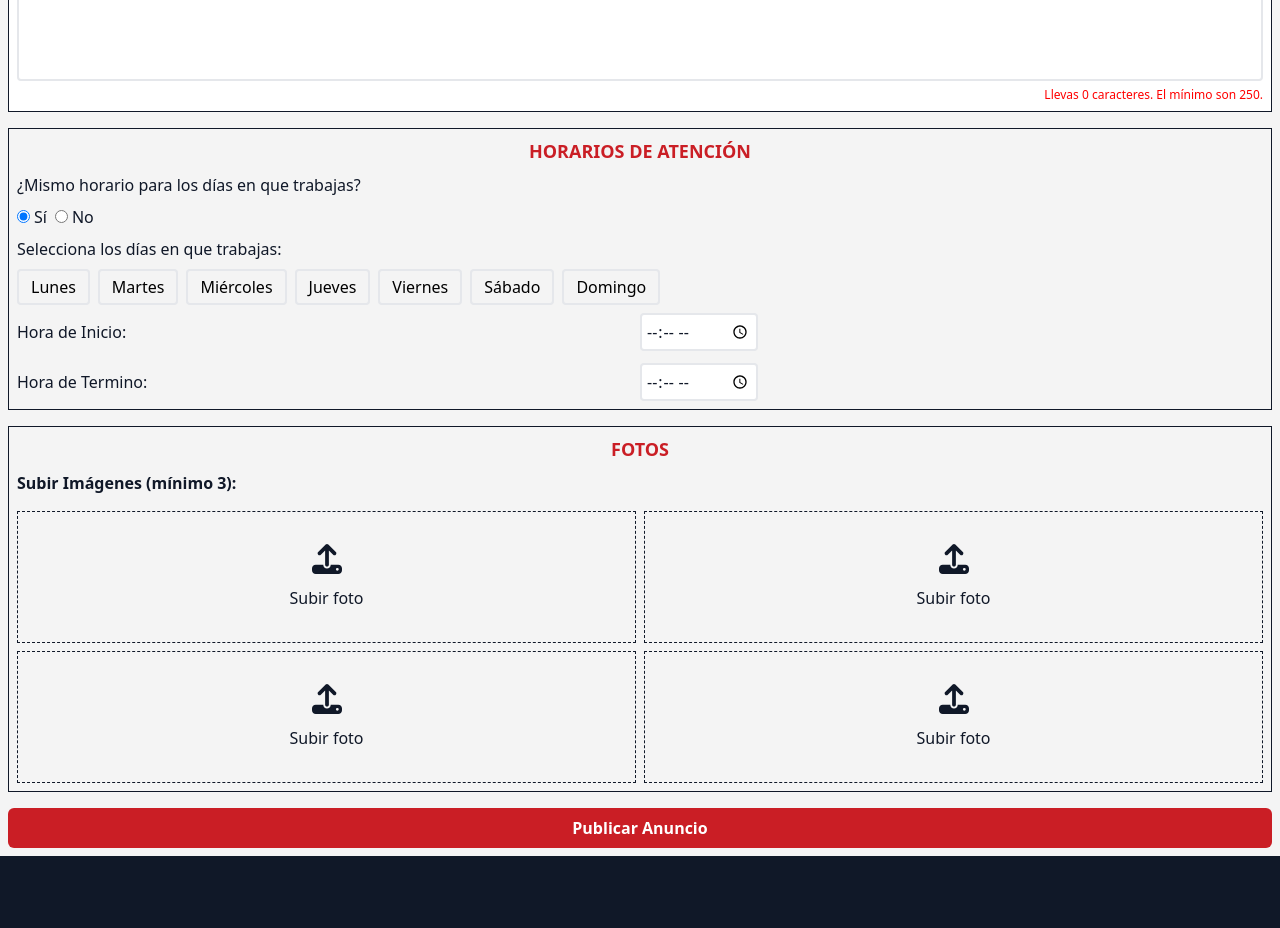
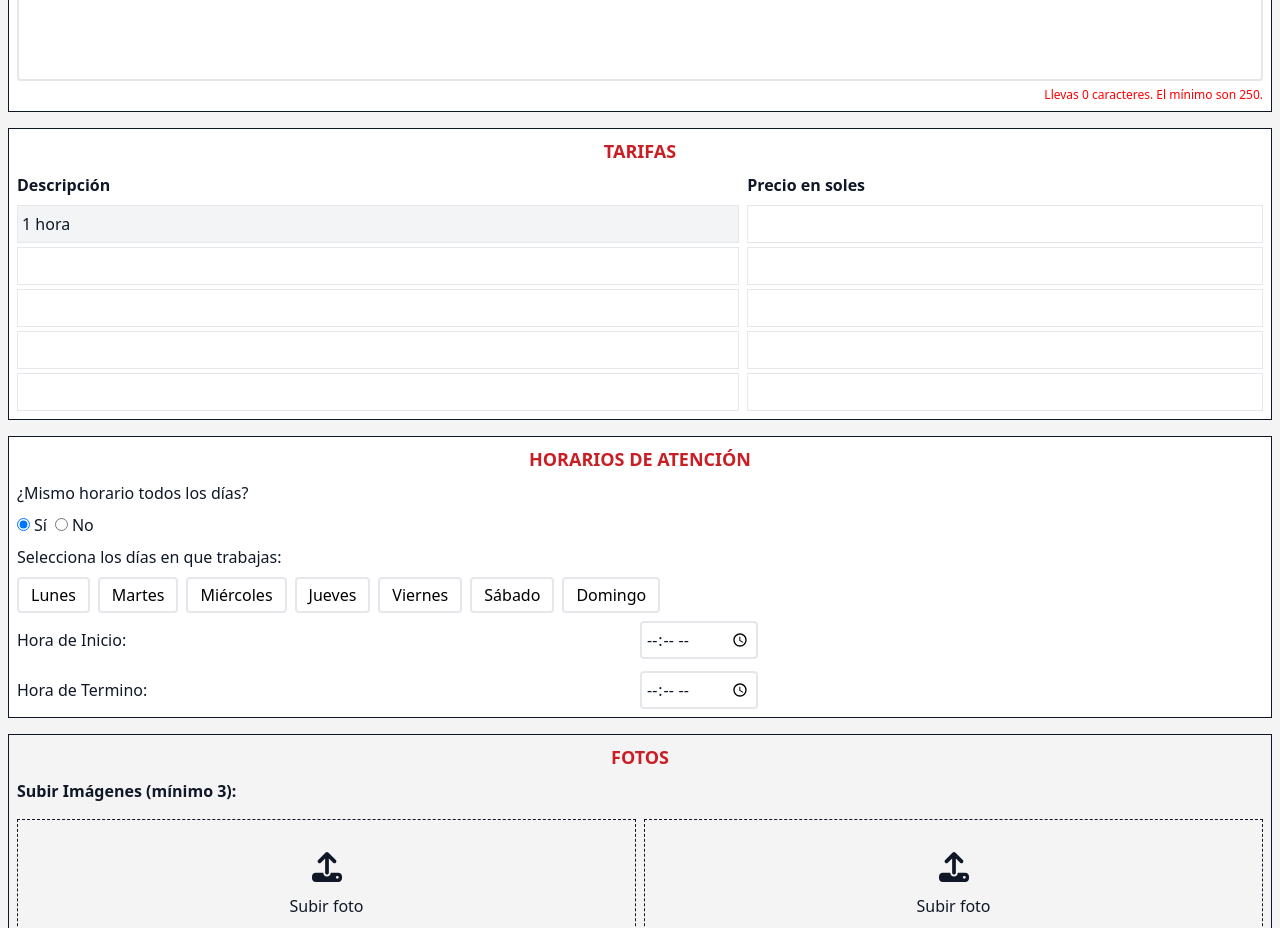
Before and after one commit to FabricioMirandaDeveloper/Escorts, a React (Vite) app in the folder frontend/: page /publicar-anuncio in a window 1280 px wide. Shown: the part 1100-2028 px from the top of the page. Before the commit the page ends 1956 px from the top, so only its background shows below. Built offline with nearby package versions, Linux system fonts and the light colour scheme.

Commit message:
mejorar de vista

```diff
--- a/frontend/src/views/AnuncioDetalle.tsx
+++ b/frontend/src/views/AnuncioDetalle.tsx
@@ -112,17 +112,17 @@ const AnuncioDetalle = () => {
                     ))}
                 </Slider>
             )}
-            <div className="p-3">
+            <div className="p-3 space-y-4">
                 <h2 className="text-xl font-bold mb-2 text-[#101828] overflow-hidden">
                     {anuncio.nombre} {anuncio.numero}, {anuncio.descripcion}
                 </h2>
-                <div className="mb-40 flex gap-2">
+                <div className="flex gap-2 flex-wrap">
                     <span className="bg-[#101828] px-2 py-1 rounded-md">{anuncio.departamento}</span>
                     <span className="bg-[#101828] px-2 py-1 rounded-md">{anuncio.distrito}</span>
                     <span className="bg-[#101828] px-2 py-1 rounded-md">{anuncio.edad} años</span>
                 </div>
                 <div>
-                    <p>{anuncio.texto}</p>
+                    <p className="text-[#101828] mb-10 text-lg">{anuncio.texto}</p>
                 </div>
             </div>
 
--- a/frontend/src/views/PublicarAnuncio.tsx
+++ b/frontend/src/views/PublicarAnuncio.tsx
@@ -3,7 +3,7 @@ import toast from "react-hot-toast";
 import { auth, db } from "../../firebase";
 import { doc, setDoc } from "firebase/firestore";
 import { FontAwesomeIcon } from "@fortawesome/react-fontawesome";
-import { faPlus, faTimes, faUpload, faXmark } from "@fortawesome/free-solid-svg-icons";
+import { faTimes, faUpload, faXmark } from "@fortawesome/free-solid-svg-icons";
 import departamentosData from "../data/ubigeo_peru_2016_departamentos.json";
 import provinciasData from "../data/ubigeo_peru_2016_provincias.json";
 import distritosData from "../data/ubigeo_peru_2016_distritos.json"
@@ -14,7 +14,8 @@ const PublicarAnuncio = () => {
     const [edad, setEdad] = useState<string>("");
     const [numero, setNumero] = useState<string>("")
     const [descripcion, setDescripcion] = useState<string>("")
-    const [texto, setTexto] = useState<string>("");
+    const [texto, setTexto] = useState<string>("")
+    const [tarifas, setTarifas] = useState<{ descripcion: string, precio: string }[]>([])
     const [imagenes, setImagenes] = useState<File[]>([]);
     const [previas, setPrevias] = useState<string[]>([]);
     const [subiendo, setSubiendo] = useState<boolean>(false);
@@ -501,11 +502,39 @@ const PublicarAnuncio = () => {
                         </p>
                     </div>
                 </div>
+                {/* Tarifas */}
+                <div className="border border-[#101828] bg-white p-2">
+                    <h2 className="text-center font-bold mb-2 text-lg text-[#CA1E25]">TARIFAS</h2>
+                    <div className="flex gap-x-2">
+                        <div className="w-7/12">
+                            <label className="font-bold mb-2 block">
+                                Descripción
+                            </label>
+                            <div className="space-y-1">
+                                <input type="text" value={"1 hora"} readOnly className="border px-1 py-1.5 w-full bg-gray-100" />
+                                <input type="text" className="border px-1 py-1.5 w-full" />
+                                <input type="text" className="border px-1 py-1.5 w-full" />
+                                <input type="text" className="border px-1 py-1.5 w-full" />
+                                <input type="text" className="border px-1 py-1.5 w-full" />
+                            </div>
+                        </div>
+                        <div className="w-5/12">
+                            <label className="font-bold mb-2 block">Precio en soles</label>
+                            <div className="space-y-1">
+                                <input type="number" className="border px-1 py-1.5 w-full" />
+                                <input type="number" className="border px-1 py-1.5 w-full" />
+                                <input type="number" className="border px-1 py-1.5 w-full" />
+                                <input type="number" className="border px-1 py-1.5 w-full" />
+                                <input type="number" className="border px-1 py-1.5 w-full" />
+                            </div>
+                        </div>
+                    </div>
+                </div>
                 {/* Horarios de Atencion */}
-                <div className="border border-[#101828] p-2">
+                <div className="border border-[#101828] p-2 bg-white">
                     <h2 className="text-center font-bold mb-2 text-lg text-[#CA1E25]">HORARIOS DE ATENCIÓN</h2>
                     <div className="mb-2">
-                        <p className="mb-2">¿Mismo horario para los días en que trabajas?</p>
+                        <p className="mb-2">¿Mismo horario todos los días?</p>
                         <label className="mr-2">
                             <input
                                 type="radio"
@@ -639,7 +668,7 @@ const PublicarAnuncio = () => {
                     )}
                 </div>
                 <div className="border border-[#101828] p-2">
-                <h2 className="text-center font-bold mb-2 text-lg text-[#CA1E25]">FOTOS</h2>
+                    <h2 className="text-center font-bold mb-2 text-lg text-[#CA1E25]">FOTOS</h2>
                     <label htmlFor="imagenes" className="font-bold">
                         Subir Imágenes (mínimo 3):
                     </label>
```
